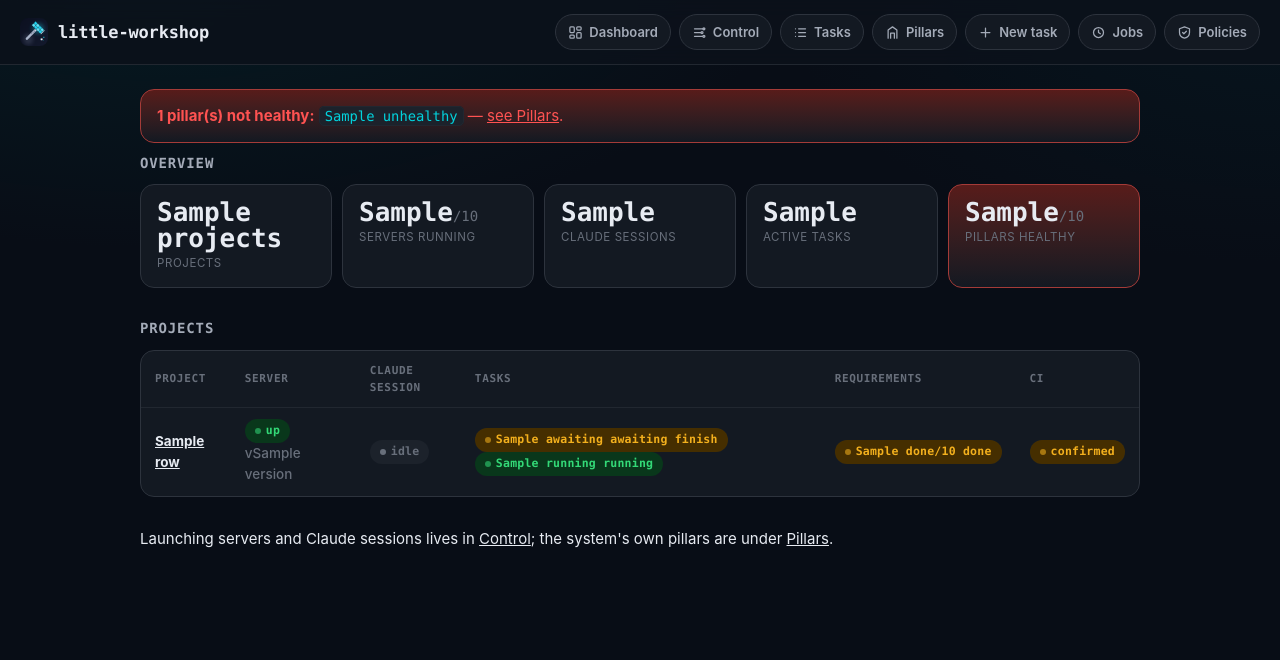
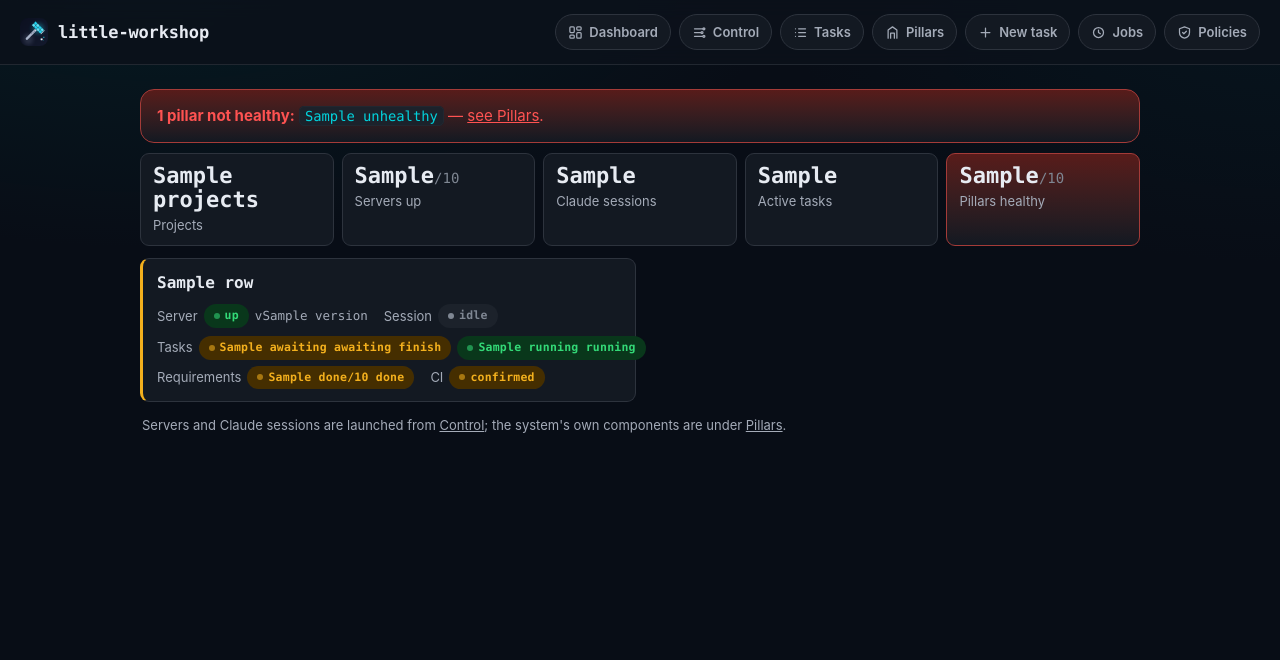
Before and after one commit to dfluxcbf/little-workshop, a Python web app: template src/dashboard/templates/index.html in a window 1280 px wide. Shown: the top 660 px of the page. Run offline with Jinja, Linux system fonts and the light colour scheme; the template is opened without the code that fills it: most values are stand-ins (such as "Sample title", 1, 10 or a date in 2020).

Commit message:
Dashboard: compact project cards, readable labels, no wasted space
The phone layout turned the project table into tall cards of five stacked
label/value pairs (most of them "—"), with tiny grey uppercase labels and an
orphaned stat tile: 2,119px for five projects. Now each project is one compact
card listing only the facts that exist, stat tiles fill their rows and use
plain 13px labels, and dim text is lighter app-wide (ink-faint 54% -> 62%).
The page fits one phone screen (873px).

Co-Authored-By: Claude Sonnet 5 <noreply@anthropic.com>
Claude-Session: https://claude.ai/code/session_019hKyifEeVTuMMd7AY6R9fm

```diff
--- a/pyproject.toml
+++ b/pyproject.toml
@@ -4,7 +4,7 @@ build-backend = "setuptools.build_meta"
 
 [project]
 name = "little-workshop"
-version = "0.1.1.dev12"
+version = "0.1.1.dev13"
 description = "Unified, self-hosted software project-management daemon absorbing little-requirements/little-versions/little-runner/little-pypi/bootstrap-little-project as pillars"
 readme = "README.md"
 license = "MIT"
--- a/src/dashboard/static/app.css
+++ b/src/dashboard/static/app.css
@@ -11,7 +11,7 @@
   --border-soft: oklch(27% 0.02 260);
   --ink: oklch(94% 0.01 260);
   --ink-soft: oklch(74% 0.02 260);
-  --ink-faint: oklch(54% 0.02 260);
+  --ink-faint: oklch(62% 0.02 260);
   --cyan: oklch(78% 0.15 200);
   --cyan-soft: oklch(30% 0.06 200);
   --cyan-deep: oklch(66% 0.13 205);
@@ -137,7 +137,8 @@ h2 {
 }
 
 section { margin-bottom: 30px; }
-section > .lede { color: var(--ink-faint); font-size: 13px; margin: 0 0 14px; }
+p.lede { color: var(--ink-soft); font-size: 13px; line-height: 1.5; margin: 14px 2px 0; }
+section > .lede { color: var(--ink-soft); font-size: 13px; margin: 0 0 14px; }
 
 p.muted { color: var(--ink-faint); }
 .muted { color: var(--ink-faint); }
@@ -334,22 +335,56 @@ ul.plain-list li { margin: 3px 0; font-size: 13.5px; }
 
 .stat-grid {
   display: grid;
-  grid-template-columns: repeat(auto-fit, minmax(140px, 1fr));
-  gap: 10px;
+  grid-template-columns: repeat(6, 1fr);
+  gap: 8px;
+  margin: 0 0 12px;
+}
+/* Five tiles: three across, then the last two sharing the row — no empty slot. */
+.stat-grid > .stat-tile { grid-column: span 2; }
+.stat-grid > .stat-tile:nth-child(n+4) { grid-column: span 3; }
+@media (min-width: 681px) {
+  .stat-grid { grid-template-columns: repeat(5, 1fr); }
+  .stat-grid > .stat-tile, .stat-grid > .stat-tile:nth-child(n+4) { grid-column: auto; }
 }
 .stat-tile {
   background: var(--surface);
   border: 1px solid var(--border);
-  border-radius: var(--radius);
-  padding: 14px 16px;
+  border-radius: var(--radius-sm);
+  padding: 10px 12px;
   display: flex;
   flex-direction: column;
-  gap: 4px;
+  gap: 3px;
+  color: inherit;
+  text-decoration: none;
 }
+a.stat-tile:hover { border-color: var(--cyan-deep); }
 .stat-tile.stat-fail { border-color: oklch(50% 0.14 25); background: linear-gradient(180deg, var(--fail-soft), var(--surface)); }
-.stat-value { font-family: var(--font-mono); font-size: 26px; font-weight: 700; line-height: 1; }
+.stat-value { font-family: var(--font-mono); font-size: 22px; font-weight: 700; line-height: 1.1; }
 .stat-total { font-size: 14px; font-weight: 500; color: var(--ink-faint); }
-.stat-label { font-size: 11.5px; text-transform: uppercase; letter-spacing: 0.05em; color: var(--ink-faint); }
+.stat-label { font-size: 13px; color: var(--ink-soft); }
+
+/* --- dashboard: one compact card per project ---------------------------------- */
+
+.proj-grid { display: grid; grid-template-columns: repeat(auto-fill, minmax(min(340px, 100%), 1fr)); gap: 8px; align-items: start; }
+.proj-card {
+  display: flex;
+  flex-direction: column;
+  gap: 8px;
+  min-width: 0;
+  padding: 12px 14px;
+  background: var(--surface);
+  border: 1px solid var(--border);
+  border-left: 3px solid var(--border);
+  border-radius: var(--radius-sm);
+}
+.proj-card.attn { border-left-color: var(--warn); }
+a.proj-name { font-family: var(--font-mono); font-size: 16px; font-weight: 700; color: var(--ink); text-decoration: none; overflow-wrap: anywhere; }
+a.proj-name:hover { color: var(--cyan); }
+.facts { display: flex; flex-wrap: wrap; gap: 6px 16px; }
+.fact { display: inline-flex; align-items: center; gap: 6px; }
+.fact-k { font-size: 13px; color: var(--ink-soft); }
+.fact-v { font-size: 12.5px; color: var(--ink-soft); font-family: var(--font-mono); }
+.fact a { text-decoration: none; }
 
 /* --- collapsible project panels (control tab) ------------------------------- */
 
--- a/src/dashboard/templates/index.html
+++ b/src/dashboard/templates/index.html
@@ -2,64 +2,60 @@
 {% block title %}Dashboard — little-workshop{% endblock %}
 {% block content %}
 {% if unhealthy %}
-<div class="card fail"><strong>{{ unhealthy|length }} pillar(s) not healthy:</strong>
+<div class="card fail"><strong>{{ unhealthy|length }} pillar{{ '' if unhealthy|length == 1 else 's' }} not healthy:</strong>
   {% for n in unhealthy %}<code>{{ n }}</code> {% endfor %}&mdash; <a href="/pillars">see Pillars</a>.</div>
 {% endif %}
-<section>
-  <h2>Overview</h2>
+
 <div class="stat-grid">
   <div class="stat-tile"><span class="stat-value">{{ stats.projects }}</span><span class="stat-label">Projects</span></div>
-    <div class="stat-tile"><span class="stat-value">{{ stats.servers_up }}<span class="stat-total">/{{ stats.servers_total }}</span></span><span class="stat-label">Servers running</span></div>
+  <div class="stat-tile"><span class="stat-value">{{ stats.servers_up }}<span class="stat-total">/{{ stats.servers_total }}</span></span><span class="stat-label">Servers up</span></div>
   <div class="stat-tile"><span class="stat-value">{{ stats.sessions_up }}</span><span class="stat-label">Claude sessions</span></div>
   <div class="stat-tile"><span class="stat-value">{{ stats.tasks_active }}</span><span class="stat-label">Active tasks</span></div>
-    <div class="stat-tile {{ 'stat-fail' if unhealthy }}"><span class="stat-value">{{ stats.pillars_ok }}<span class="stat-total">/{{ stats.pillars_total }}</span></span><span class="stat-label">Pillars healthy</span></div>
+  <a class="stat-tile {{ 'stat-fail' if unhealthy }}" href="/pillars"><span class="stat-value">{{ stats.pillars_ok }}<span class="stat-total">/{{ stats.pillars_total }}</span></span><span class="stat-label">Pillars healthy</span></a>
 </div>
-</section>
 
-<section>
-  <h2>Projects</h2>
 {% if not rows %}
 <p class="muted">No project registered yet. Register one with <code>lws project import</code>.</p>
 {% else %}
-  <div class="panel">
-  <table>
-    <thead><tr><th>Project</th><th>Server</th><th>Claude session</th><th>Tasks</th><th>Requirements</th><th>CI</th></tr></thead>
-    <tbody>
+<div class="proj-grid">
   {% for r in rows %}
-    <tr>
-      <td data-label="Project"><a href="/control#{{ r.name }}"><strong>{{ r.name }}</strong></a></td>
-      <td data-label="Server">
-        {% if r.server is none %}<span class="muted">&mdash;</span>
-        {% elif r.server.listening %}<span class="pill ok">up</span> <span class="muted">v{{ r.server.version }}</span>
+  {% set attn = r.awaiting or (r.ci and r.ci.state in ('failure', 'error')) or (r.session and r.session.trusted == false) %}
+  <article class="proj-card{{ ' attn' if attn }}">
+    <a class="proj-name" href="/control#{{ r.name }}">{{ r.name }}</a>
+    <div class="facts">
+      {% if r.server is not none %}
+      <span class="fact"><span class="fact-k">Server</span>
+        {% if r.server.listening %}<span class="pill ok">up</span>{% if r.server.version %}<span class="fact-v">v{{ r.server.version }}</span>{% endif %}
         {% else %}<span class="pill idle">down</span>{% endif %}
-      </td>
-      <td data-label="Claude session">
-        {% if r.session is none %}<span class="muted">&mdash;</span>
+      </span>
+      {% endif %}
+      <span class="fact"><span class="fact-k">Session</span>
+        {% if r.session is none %}<span class="fact-v">unavailable</span>
         {% elif r.session.running %}<span class="pill ok">running</span>
         {% elif r.session.trusted == false %}<span class="pill warn">untrusted</span>
         {% else %}<span class="pill idle">idle</span>{% endif %}
-      </td>
-      <td data-label="Tasks">
+      </span>
+      <span class="fact"><span class="fact-k">Tasks</span>
         {% if r.awaiting %}<a href="/tasks"><span class="pill warn">{{ r.awaiting }} awaiting finish</span></a>{% endif %}
         {% if r.running %}<a href="/tasks"><span class="pill ok">{{ r.running }} running</span></a>{% endif %}
         {% if not r.awaiting and not r.running %}<span class="pill idle">idle</span>{% endif %}
-      </td>
-      <td data-label="Requirements">
-        {% if r.reqs is none or not r.reqs.total %}<span class="muted">&mdash;</span>
-        {% else %}<span class="pill {{ 'ok' if r.reqs.done == r.reqs.total else 'warn' }}">{{ r.reqs.done }}/{{ r.reqs.total }} done</span>{% endif %}
-      </td>
-      <td data-label="CI">
-        {% if r.ci is none %}<span class="muted">&mdash;</span>
-        {% elif r.ci.state == 'success' %}<span class="pill ok">success</span>
+      </span>
+      {% if r.reqs and r.reqs.total %}
+      <span class="fact"><span class="fact-k">Requirements</span>
+        <span class="pill {{ 'ok' if r.reqs.done == r.reqs.total else 'warn' }}">{{ r.reqs.done }}/{{ r.reqs.total }} done</span>
+      </span>
+      {% endif %}
+      {% if r.ci is not none %}
+      <span class="fact"><span class="fact-k">CI</span>
+        {% if r.ci.state == 'success' %}<span class="pill ok">success</span>
         {% elif r.ci.state in ('failure', 'error') %}<span class="pill fail">{{ r.ci.state }}</span>
         {% else %}<span class="pill warn">{{ r.ci.state }}</span>{% endif %}
-      </td>
-    </tr>
+      </span>
+      {% endif %}
+    </div>
+  </article>
   {% endfor %}
-    </tbody>
-  </table>
 </div>
 {% endif %}
-</section>
-<p class="lede">Launching servers and Claude sessions lives in <a href="/control">Control</a>; the system's own pillars are under <a href="/pillars">Pillars</a>.</p>
+<p class="lede">Servers and Claude sessions are launched from <a href="/control">Control</a>; the system's own components are under <a href="/pillars">Pillars</a>.</p>
 {% endblock %}
```
Also changed, not shown: docs/pillars/dashboard.md (+13 -6 lines), tests/unit/test_dashboard_app.py (+78 -0 lines), 1 other file. Lines whose indentation alone changed are shown as unchanged.
